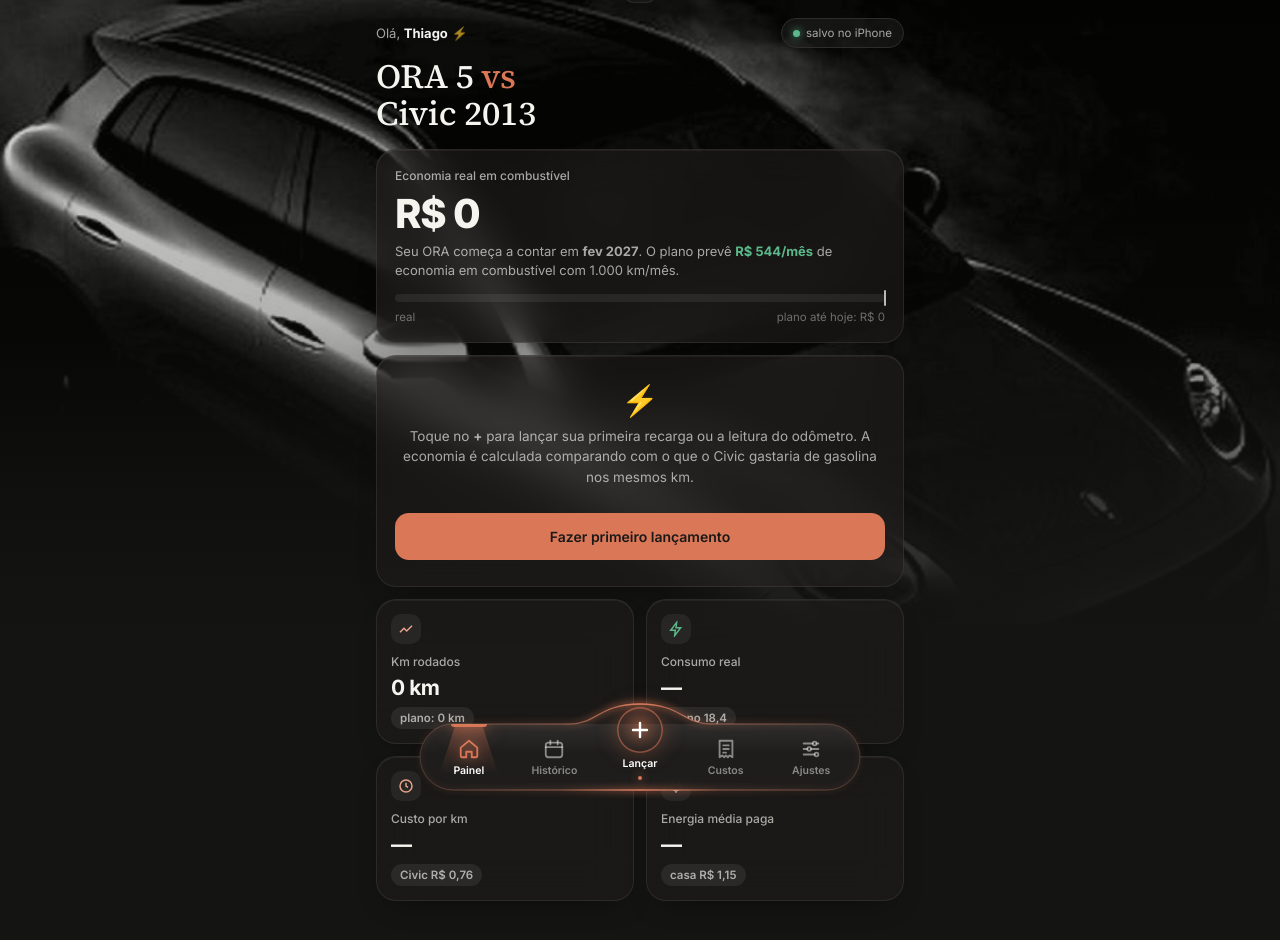
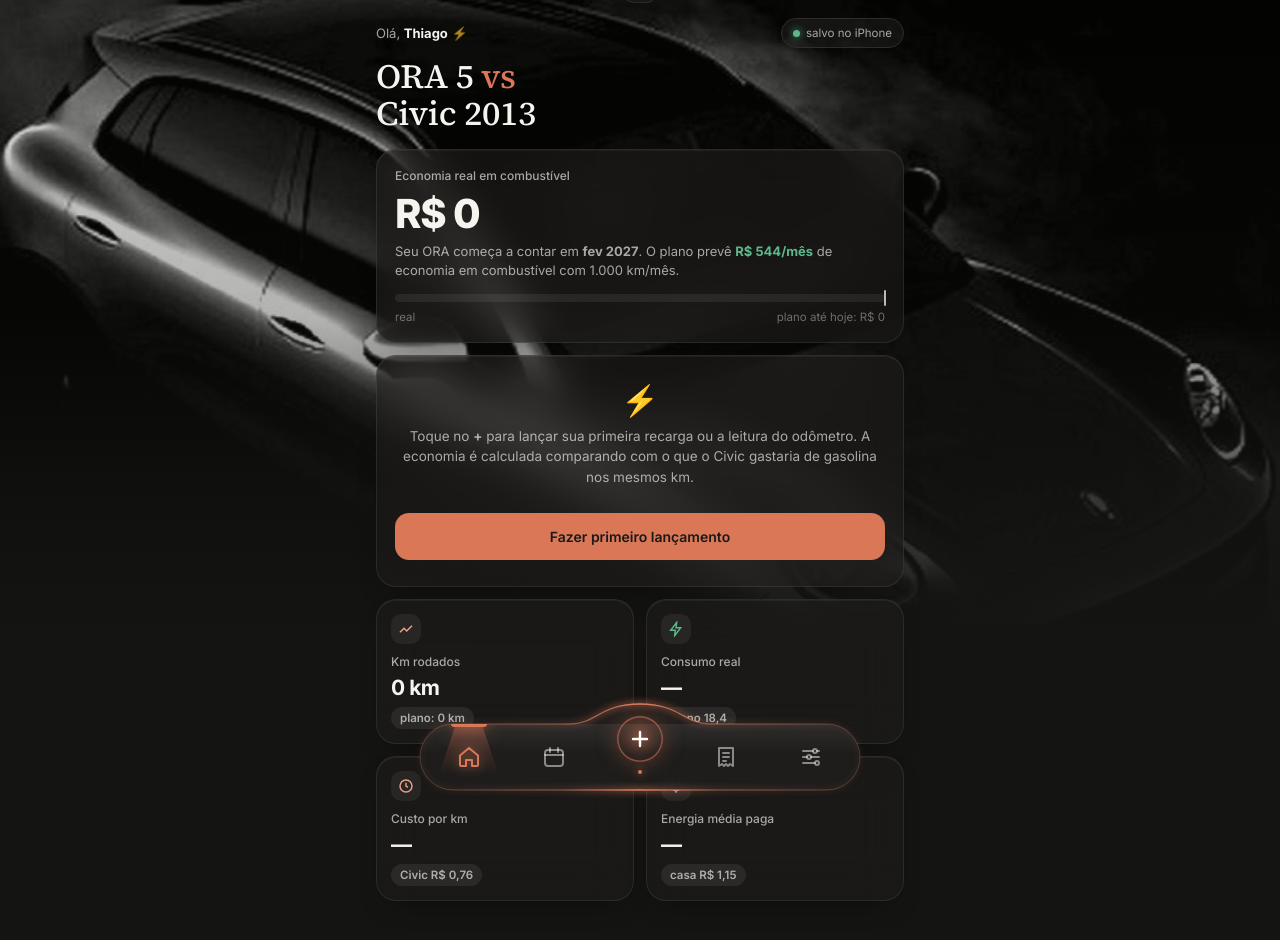
Before and after one commit to trsecco/ORA-5, a plain HTML site: page index.html in a window 1280 px wide. Drawn offline with Linux system fonts and the light colour scheme.

Commit message:
Barra de navegação só com ícones
Co-Authored-By: Claude Opus 5.5 <noreply@anthropic.com>
Claude-Session: https://claude.ai/code/session_01UEES5rZYxf6HChCErvLCCj

```diff
--- a/index.html
+++ b/index.html
@@ -96,12 +96,12 @@ details.old[open] summary{color:var(--tx)}
 .tb-beam:before{content:"";position:absolute;left:14px;right:14px;top:0;height:3px;border-radius:0 0 4px 4px;background:var(--g);box-shadow:0 0 12px var(--g),0 0 24px var(--g)}
 .tb-beam:after{content:"";position:absolute;inset:3px 0 0;clip-path:polygon(28% 0,72% 0,100% 100%,0 100%);background:linear-gradient(180deg,rgba(217,119,87,.32),rgba(217,119,87,0) 85%)}
 .tb-row{position:absolute;left:0;right:0;bottom:0;height:66px;display:flex;align-items:center;padding:0 6px}
-.tb-row button{flex:1;border:0;background:none;color:rgba(245,244,239,.5);font:600 10.5px Inter;display:flex;flex-direction:column;align-items:center;gap:4px;padding:8px 0;transition:color .25s,transform .15s}
+.tb-row button{flex:1;border:0;background:none;color:rgba(245,244,239,.5);font:600 10.5px Inter;display:flex;flex-direction:column;align-items:center;gap:4px;padding:14px 0;transition:color .25s,transform .15s}
 .tb-row button:active{transform:scale(.92)}
-.tb-row button svg{width:22px;height:22px;transition:filter .25s}
+.tb-row button svg{width:24px;height:24px;transition:filter .25s}
 .tb-row button.on{color:#fff}
 .tb-row button.on svg{color:var(--g);filter:drop-shadow(0 0 6px rgba(217,119,87,.7))}
-.tb-row .add{position:relative;top:-14px;color:#fff}
+.tb-row .add{position:relative;top:-12px;color:#fff;gap:6px}
 .tb-row .add .pl{width:46px;height:46px;border-radius:50%;display:grid;place-items:center;background:radial-gradient(circle at 50% 35%,rgba(217,119,87,.35),rgba(217,119,87,.08) 70%);box-shadow:inset 0 0 0 1.5px rgba(217,119,87,.55),0 0 22px rgba(217,119,87,.35);transition:transform .3s}
 .tb-row .add .pl svg{width:24px;height:24px;color:#fff;filter:drop-shadow(0 0 6px rgba(217,119,87,.9))}
 .tb-row .add i{display:block;width:4px;height:4px;border-radius:50%;background:var(--g);box-shadow:0 0 8px var(--g);margin-top:2px}
@@ -221,11 +221,11 @@ textarea{width:100%;min-height:90px;background:rgba(255,255,255,.06);border:1px
   <div class="tb-glass" id="tbGlass"><div class="tb-beam" id="tbBeam"></div></div>
   <svg class="tb-svg" id="tbSvg"></svg>
   <div class="tb-row">
-    <button class="on" data-v="home"><svg viewBox="0 0 24 24" fill="none" stroke="currentColor" stroke-width="2" stroke-linecap="round" stroke-linejoin="round"><path d="M3 10.5 12 3l9 7.5V20a1 1 0 0 1-1 1h-5v-6H9v6H4a1 1 0 0 1-1-1z"/></svg>Painel</button>
-    <button data-v="hist"><svg viewBox="0 0 24 24" fill="none" stroke="currentColor" stroke-width="2" stroke-linecap="round"><rect x="3" y="5" width="18" height="16" rx="3"/><path d="M3 10h18M8 3v4M16 3v4"/></svg>Histórico</button>
-    <button class="add" id="addBtn" aria-label="Novo lançamento"><span class="pl"><svg viewBox="0 0 24 24" fill="none" stroke="currentColor" stroke-width="2.4" stroke-linecap="round"><path d="M12 5v14M5 12h14"/></svg></span>Lançar<i></i></button>
-    <button data-v="custos"><svg viewBox="0 0 24 24" fill="none" stroke="currentColor" stroke-width="2" stroke-linecap="round" stroke-linejoin="round"><path d="M5 3h14v18l-3-2-2 2-2-2-2 2-2-2-3 2z"/><path d="M9 8h6M9 12h6M9 16h3"/></svg>Custos</button>
-    <button data-v="set"><svg viewBox="0 0 24 24" fill="none" stroke="currentColor" stroke-width="2" stroke-linecap="round"><path d="M4 6h10M18 6h2M4 12h4M12 12h8M4 18h12"/><circle cx="16" cy="6" r="2"/><circle cx="10" cy="12" r="2"/><circle cx="18" cy="18" r="2"/></svg>Ajustes</button>
+    <button class="on" data-v="home" aria-label="Painel"><svg viewBox="0 0 24 24" fill="none" stroke="currentColor" stroke-width="2" stroke-linecap="round" stroke-linejoin="round"><path d="M3 10.5 12 3l9 7.5V20a1 1 0 0 1-1 1h-5v-6H9v6H4a1 1 0 0 1-1-1z"/></svg></button>
+    <button data-v="hist" aria-label="Histórico"><svg viewBox="0 0 24 24" fill="none" stroke="currentColor" stroke-width="2" stroke-linecap="round"><rect x="3" y="5" width="18" height="16" rx="3"/><path d="M3 10h18M8 3v4M16 3v4"/></svg></button>
+    <button class="add" id="addBtn" aria-label="Novo lançamento"><span class="pl"><svg viewBox="0 0 24 24" fill="none" stroke="currentColor" stroke-width="2.4" stroke-linecap="round"><path d="M12 5v14M5 12h14"/></svg></span><i></i></button>
+    <button data-v="custos" aria-label="Custos"><svg viewBox="0 0 24 24" fill="none" stroke="currentColor" stroke-width="2" stroke-linecap="round" stroke-linejoin="round"><path d="M5 3h14v18l-3-2-2 2-2-2-2 2-2-2-3 2z"/><path d="M9 8h6M9 12h6M9 16h3"/></svg></button>
+    <button data-v="set" aria-label="Ajustes"><svg viewBox="0 0 24 24" fill="none" stroke="currentColor" stroke-width="2" stroke-linecap="round"><path d="M4 6h10M18 6h2M4 12h4M12 12h8M4 18h12"/><circle cx="16" cy="6" r="2"/><circle cx="10" cy="12" r="2"/><circle cx="18" cy="18" r="2"/></svg></button>
   </div>
 </nav>
 
```
